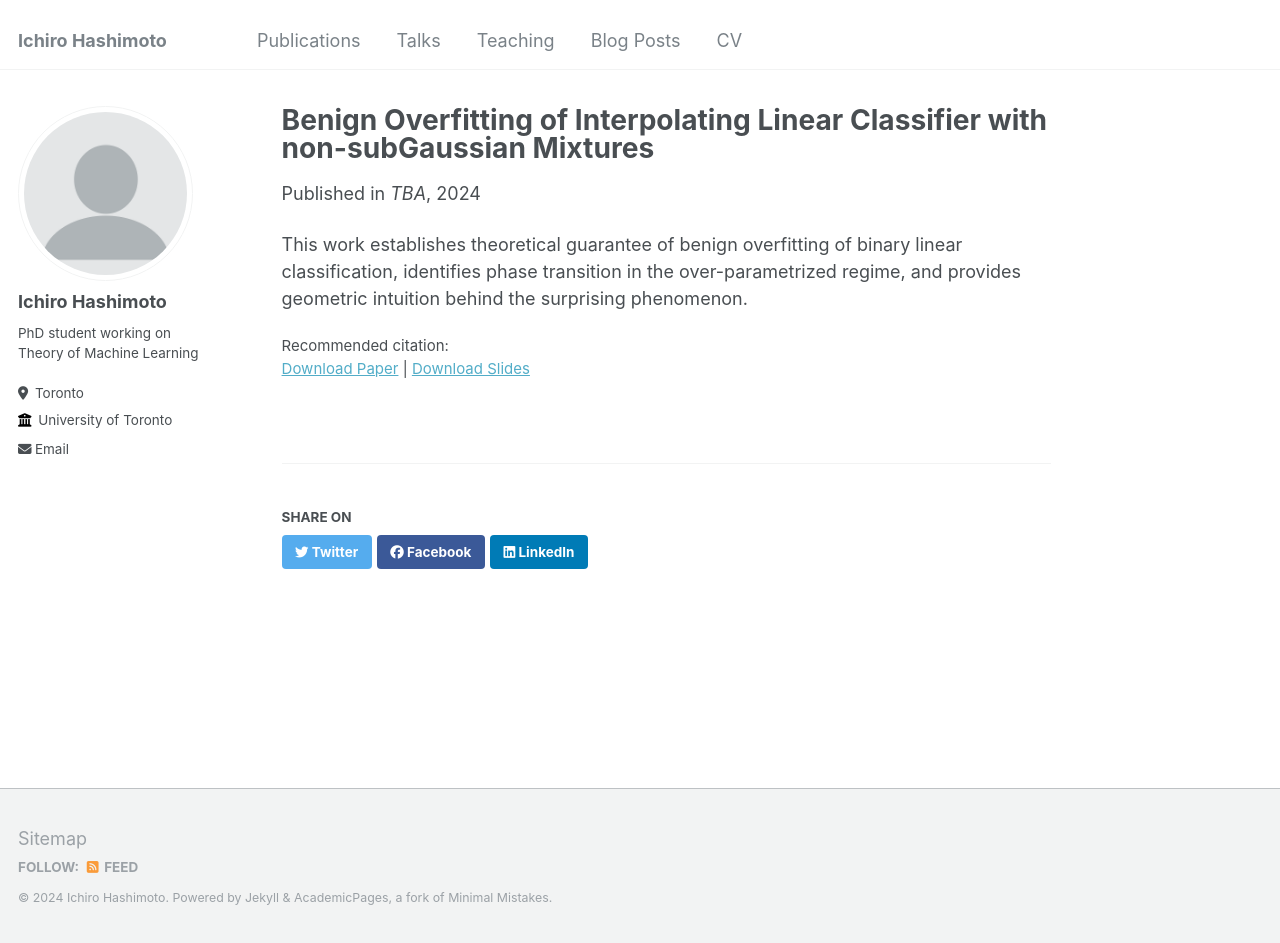
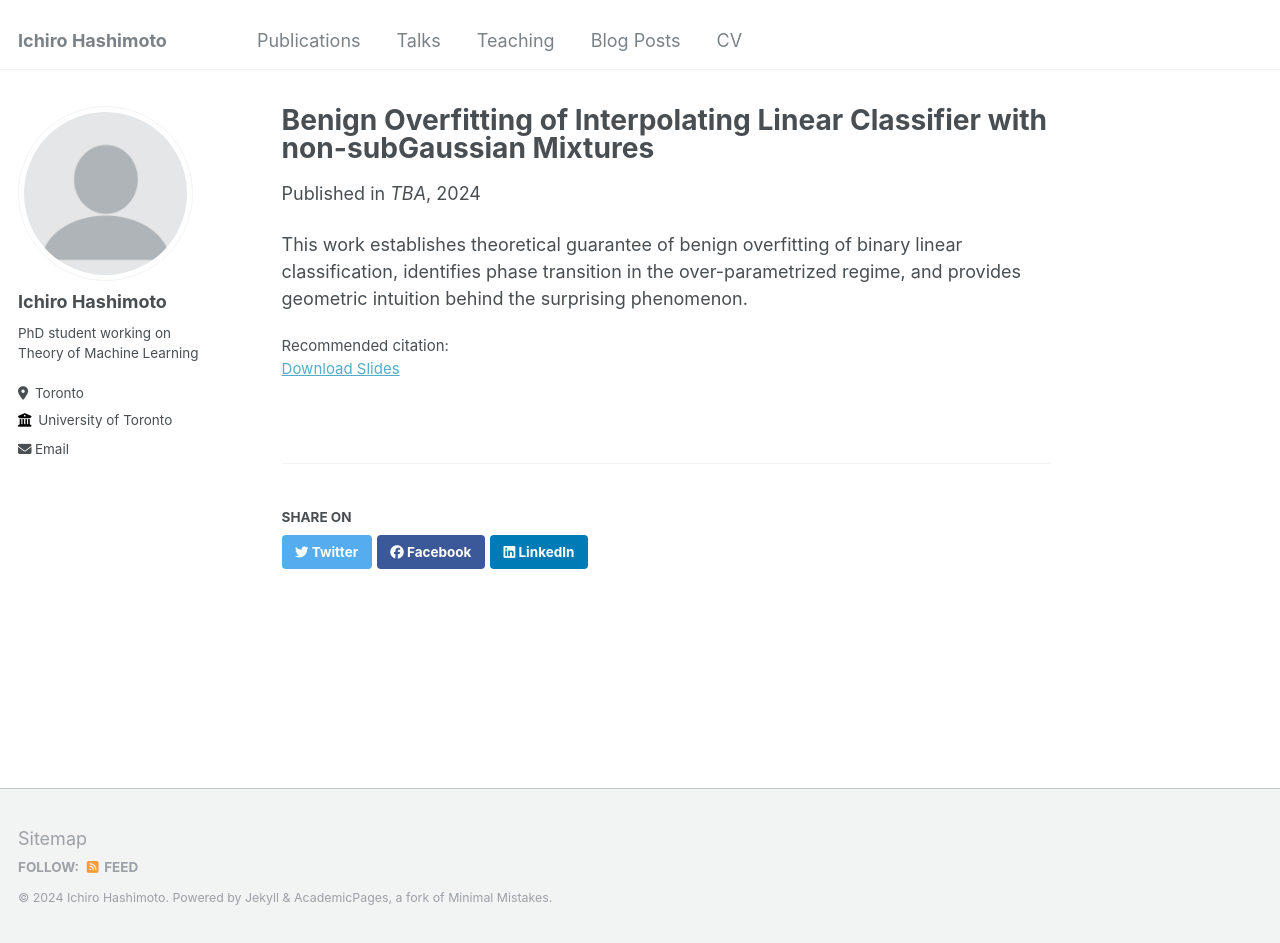
Before and after one commit to ichiro-h/ichiro-h.github.io, a Jekyll site: the page built from _publications/2024-09-01-Benign Overfitting Linear Classifier.md, in a window 1280 px wide and 943 px high. Built offline with Jekyll 4.4.1, drawn with Linux system fonts in a browser that asks for light colours.

```diff
--- a/_publications/2024-09-01-Benign Overfitting Linear Classifier.md
+++ b/_publications/2024-09-01-Benign Overfitting Linear Classifier.md
@@ -6,7 +6,7 @@ excerpt: 'This work establishes theoretical guarantee of benign overfitting of b
 date: '2024-09-01'
 venue: 'TBA'
 slidesurl: 'http://ichiro-h.github.io/files/poster-Benign-Overfitting-Interpolating-Linear-Classifier.pdf'
-paperurl: ''
+paperurl:
 citation: ''
 ---
 
```
